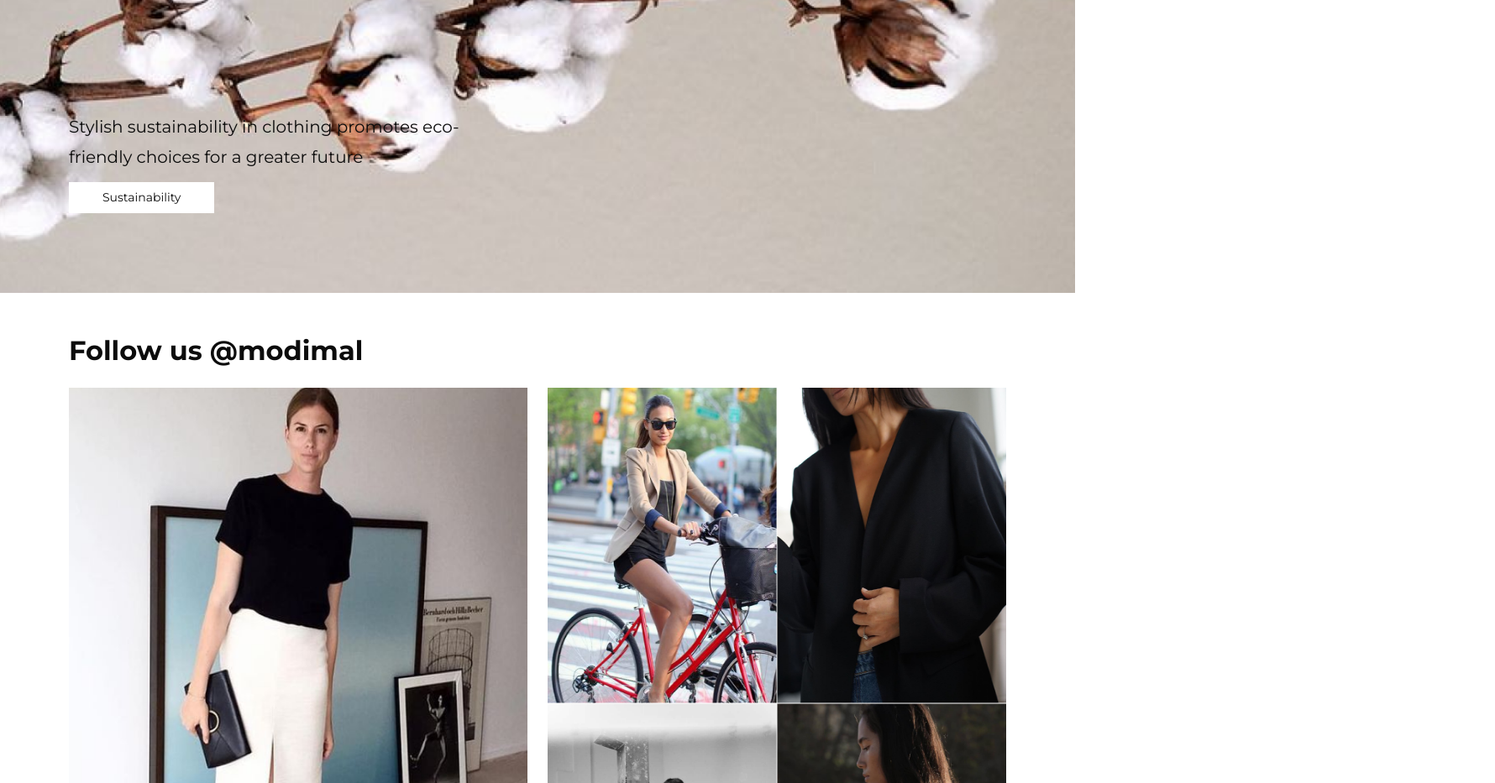
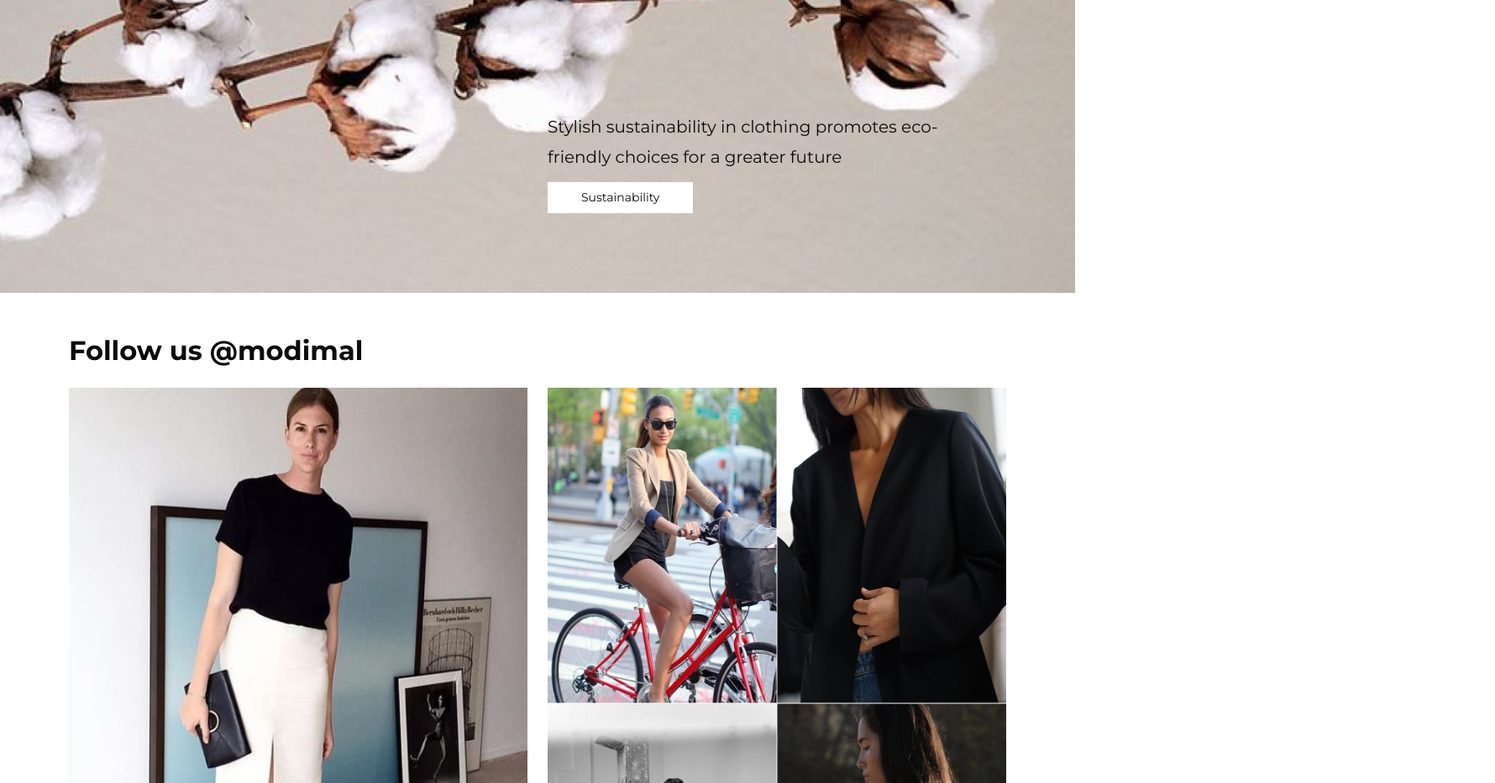
Before and after one commit to Creative-Md-Arif/WOMEN-CLOTHING-WEBSITE, a plain HTML site: page index.html in a window 1280 px wide. Shown: the part 3820-4753 px from the top of the page at 84% size, 1780 px wide, since content can reach past the window. Drawn offline with nearby package versions, Linux system fonts and the light colour scheme.

Commit message:
Update-index-html

```diff
--- a/index.html
+++ b/index.html
@@ -310,7 +310,7 @@
         <section id="Sustainability" style="background: url(./image/Sustainability.png) no-repeat center; background-size: cover">
             <div class="container">
                 <div class="row">
-                    <div class="col-lg-12 col-lg-offset-6 col-xl-offset-6 >
+                    <div class="col-sm-12 col-md-12 offset-lg-4 offset-xl-6 offset-xxl-6>
                       <div class="susta-content">
                         <div class="susta-text">
                             <p>Stylish sustainability in clothing promotes eco- <br> friendly choices for a greater future</p>
```
